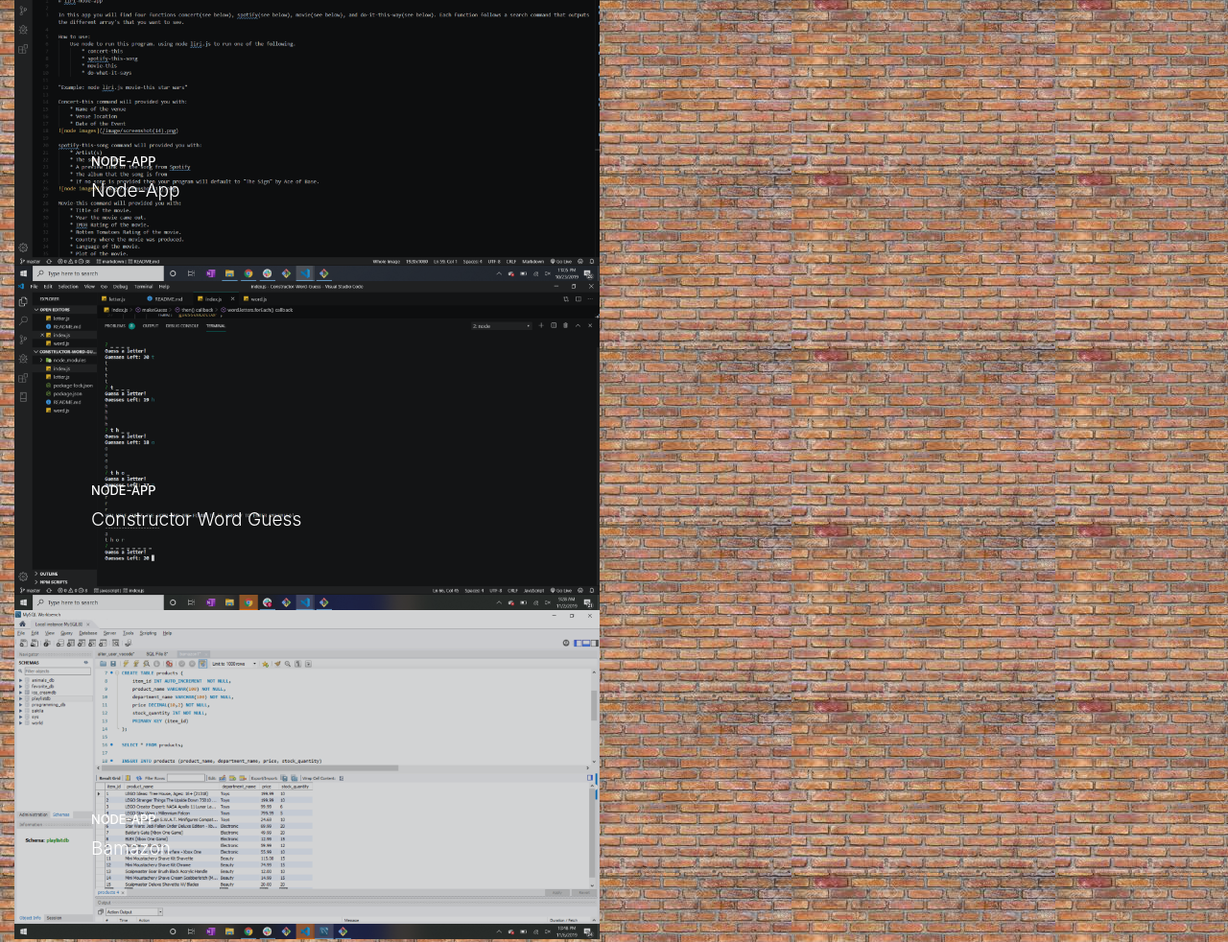
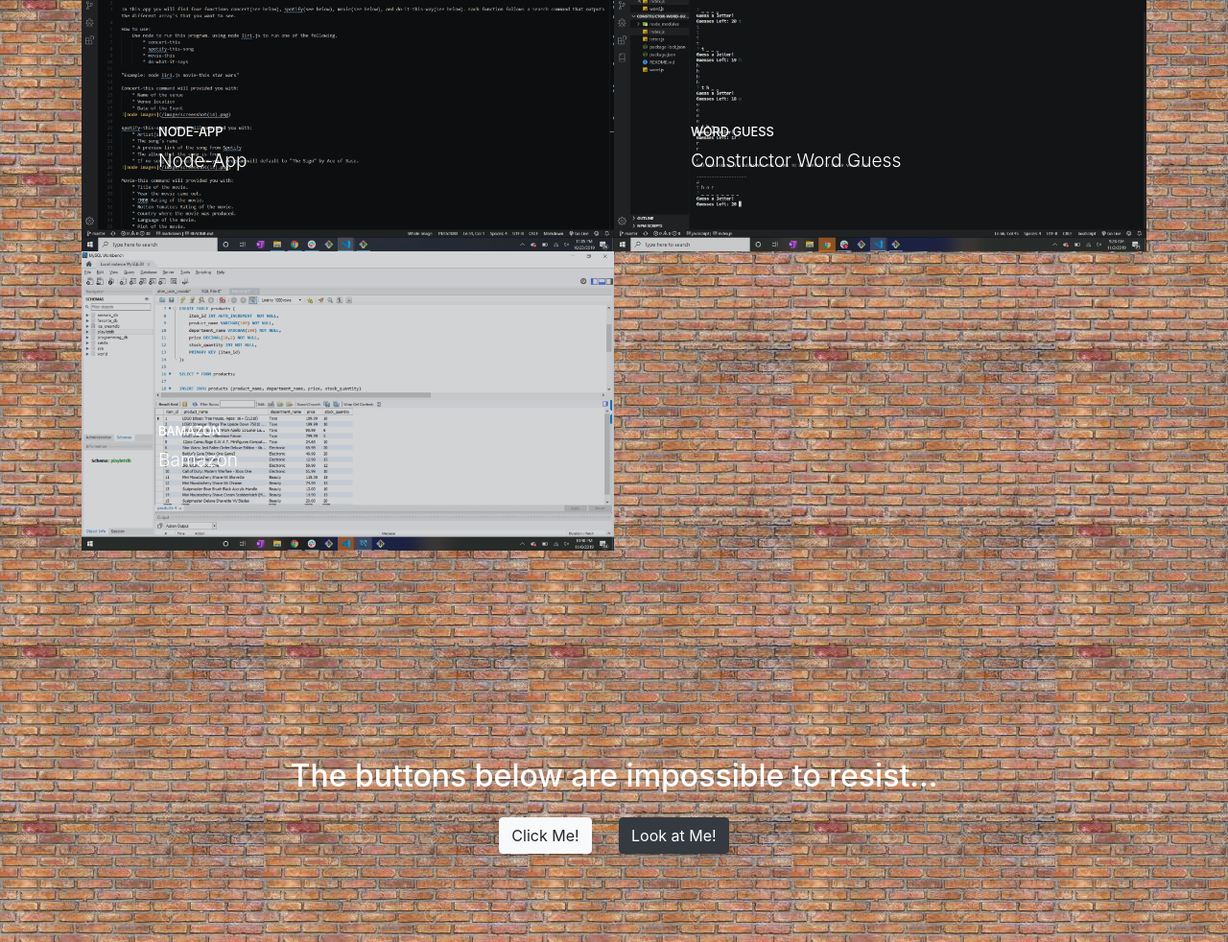
Before and after one commit to lpettit1/portfolio_luke, a website with bundled scripts: page index.html in a window 1280 px wide. Shown: the part 2640-3622 px from the top of the page at 96% size. Built offline with nearby package versions, Linux system fonts and the light colour scheme.

Commit message:
fix some div err

```diff
--- a/index.html
+++ b/index.html
@@ -154,8 +154,8 @@
             <img class="img-fluid" src="image/gif.png" alt="">
           </a>
         </div>
-      </div>
-    </div>
+
+
 
         <div class="col-lg-6">
           <a class="portfolio-item" href="https://github.com/lpettit1/portfolio_luke">
@@ -169,14 +169,14 @@
             <img class="img-fluid" src="image/node_app.png" alt="">
           </a>
         </div>
-    </div>
-    </div>
+
+
 
         <div class="col-lg-6">
           <a class="portfolio-item" href="https://github.com/lpettit1/Constructor-Word-Guess">
             <span class="caption">
               <span class="caption-content">
-            <h2>Node-App</h2>
+                <h2>Word Guess</h2>
                 <p class="mb-0">Constructor Word Guess</p>
 
               </span>
@@ -184,14 +184,14 @@
             <img class="img-fluid" src="image/const-word1.png" alt="">
           </a>
         </div>
-    </div>
-    </div>
+
+
 
         <div class="col-lg-6">
           <a class="portfolio-item" href="https://github.com/lpettit1/bamazon">
             <span class="caption">
               <span class="caption-content">
-            <h2>Node-App</h2>
+                <h2>Bamazon</h2>
                 <p class="mb-0">Bamazon</p>
 
               </span>
```
Lines whose indentation alone changed are shown as unchanged.
